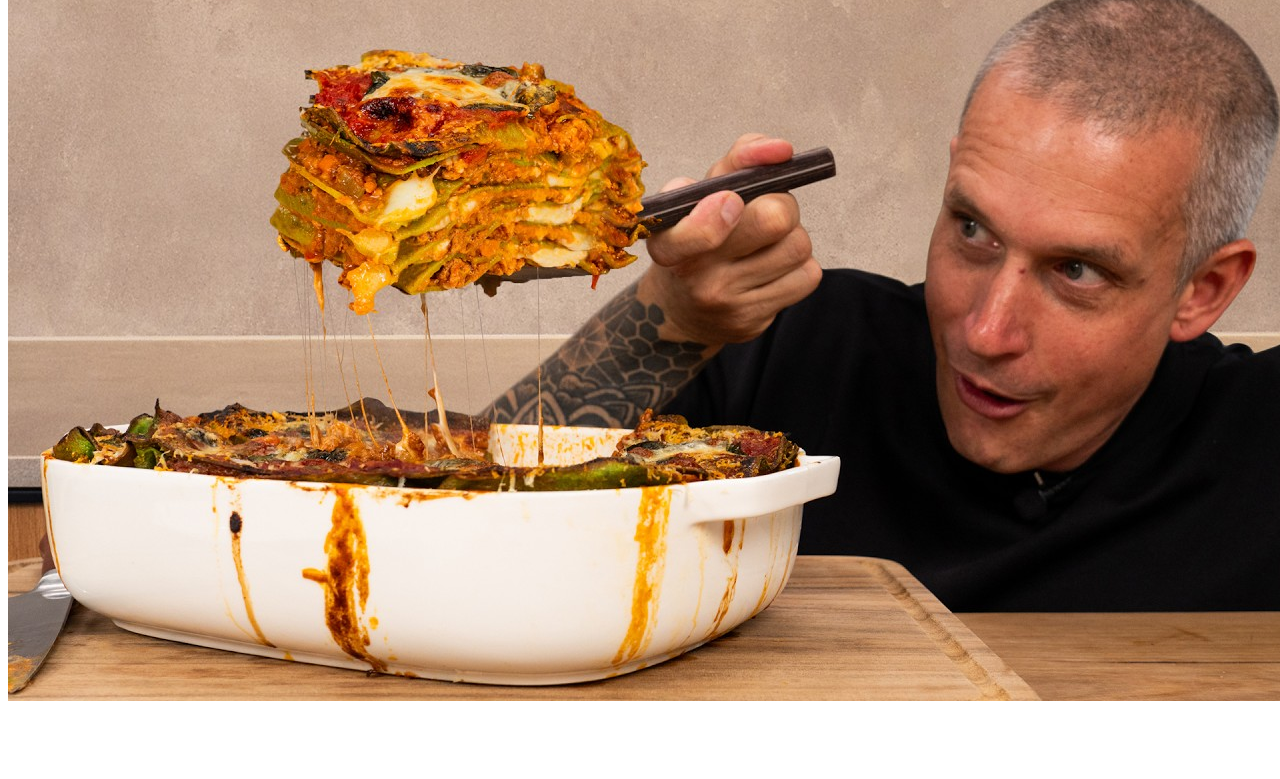
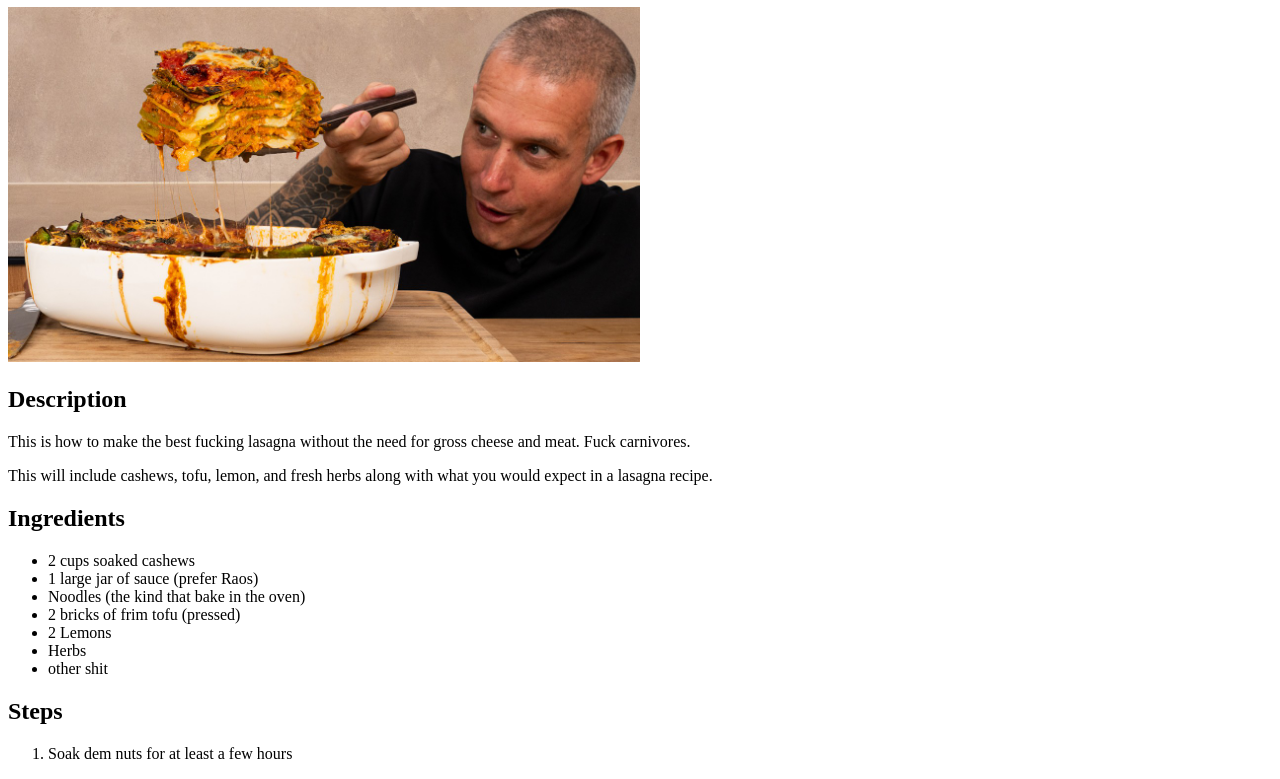
Before and after one commit to partyshark666/odin-recipes, a plain HTML site: page recipes/lasagna.html in a window 1280 px wide. Shown: the part 99-878 px from the top of the page. Before the commit the page ends 812 px from the top, so only its background shows below. Drawn offline with Linux system fonts and the light colour scheme.

Commit message:
Add recipe steps for vegan lasagna Started content for lasagna recipe.

```diff
--- a/recipes/lasagna.html
+++ b/recipes/lasagna.html
@@ -6,7 +6,25 @@
     <title>Document</title>
 </head>
 <body>
+    <a href="../index.html">HOME</a>
     <h1>The Fucking Best Vegan Lasagna</h1>
-    <img src="../images/lasagna.jpg" alt="">
+    <img src="../images/lasagna.jpg" alt="Italian marvelling over some lasagna." width="50%" height="50%">
+    <h2>Description</h2>
+    <p>This is how to make the best fucking lasagna without the need for gross cheese and meat. Fuck carnivores.</p>
+    <p>This will include cashews, tofu, lemon, and fresh herbs along with what you would expect in a lasagna recipe. </p>
+    <h2>Ingredients</h2>
+    <ul>
+        <li>2 cups soaked cashews</li>
+        <li>1 large jar of sauce (prefer Raos)</li>
+        <li>Noodles (the kind that bake in the oven)</li>
+        <li>2 bricks of frim tofu (pressed)</li>
+        <li>2 Lemons</li>
+        <li>Herbs</li>
+        <li>other shit</li>
+    </ul>
+    <h2>Steps</h2>
+    <ol>
+        <li>Soak dem nuts for at least a few hours</li>
+    </ol>
 </body>
 </html>
```
Also changed, not shown: index.html (+3 -1 lines).
